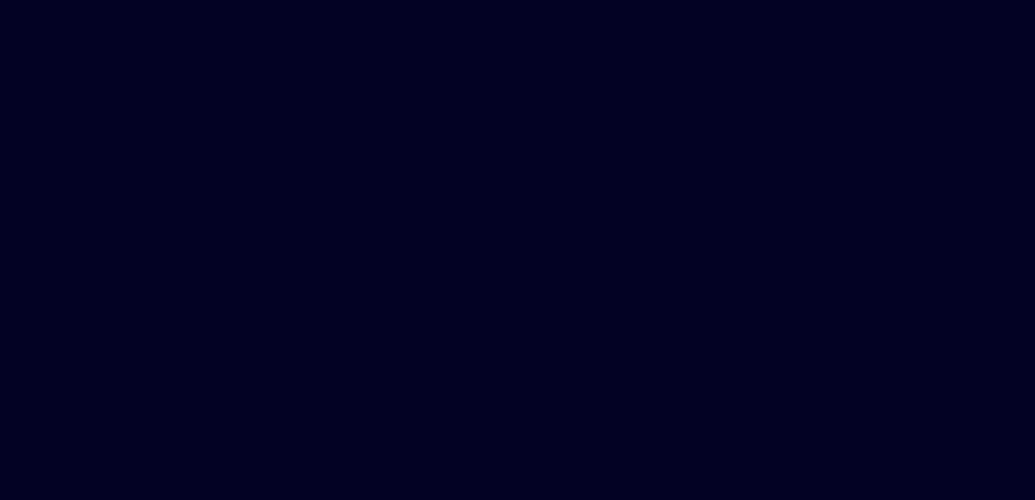
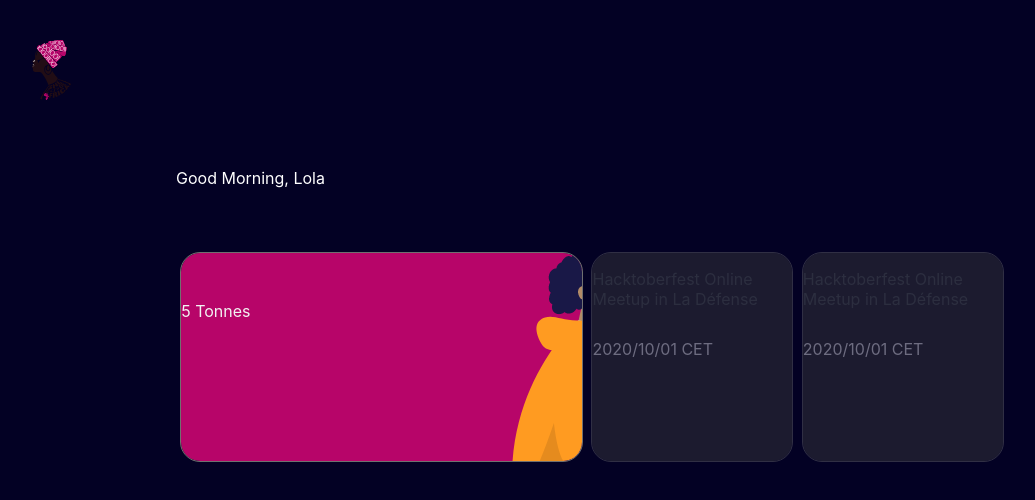
Before and after one commit to she-code-africa/WOSCA-FE, a React (Create React App) app: page /dashboard in a window 1280 px wide. Shown: the top 500 px of the page, without its empty margins (48-1083 px from the left). Built offline with nearby package versions, Linux system fonts and the light colour scheme.

Commit message:
Dashboard

```diff
--- a/src/App.js
+++ b/src/App.js
@@ -1,7 +1,7 @@
 import logo from './logo.svg';
 import '../src/styles/app.scss';
 import { BrowserRouter, Route, Switch } from "react-router-dom";
-import AuthPage from '../src/views/Auth/AuthPage';
+import Dashboard from '../src/views/Dashboard/Dashboard';
 import LoginForm from "./views/Auth/LoginForm";
 import SignUpForm from "./views/Auth/SignUpForm";
 
@@ -17,7 +17,10 @@ function App() {
       path="/signin"
       name="LoginForm"
       component={LoginForm}/>
-
+      <Route exact
+      path ="/dashboard"
+      component={Dashboard}
+      />
     </Switch>
     </BrowserRouter>
   );
--- a/src/components/Card.jsx
+++ b/src/components/Card.jsx
@@ -1,28 +1,24 @@
 import React from "react";
-import { makeStyles } from "@material-ui/core/styles";
 
 export function Card({ title, icon, subtitle, details }) {
-  const classes = useStyles();
 
   return (
     <div class="card-box">
       <div class="card-title tr">
         <p class="lx-s">Hacktoberfest Online Meetup in La Défense</p>
       </div>
-      <p class="lm">La Défense, France</p>
-      <hr />
       <p class="ts">2020/10/01 CET</p>
     </div>
   );
 }
 
-// export function SmallCard({ title }) {
-//   return (
-//     <div class="card-box-sm">
-//       <div class="card-title tr">
-//         <p class="lx-s"> {title}</p>
-//       </div>
-//       <p class="lm">5 Tonnes</p>
-//     </div>
-//   );
-// }
+export function BigCard({ title }) {
+  return (
+    <div class="card-box-lg">
+      <div class="card-title tr">
+        <p class="lx-s"> {title}</p>
+      </div>
+      <p class="lm">5 Tonnes</p>
+    </div>
+  );
+}
--- /dev/null
+++ b/src/styles/components/_card.scss
@@ -0,0 +1,66 @@
+.card-box{
+    height: 208px;
+    width: 200px;
+    border: 1px solid #707070;
+    border-radius: 20px;
+    background: #3F3F3F 0% 0% no-repeat padding-box;
+    opacity: 0.42;
+    // margin-right: 8px;
+    .card-title{
+        display: flex;
+        flex-direction: row;
+        justify-content: space-between;
+
+        p{
+            color: $color-label;
+        }
+
+        .icon-cardbox{
+            fill: $color-secondary;
+            height: 2.4rem;
+        }
+
+    };
+
+    p{
+        margin-bottom: .9rem;
+    }
+
+    hr{
+        margin-bottom: 2rem;
+    }
+}
+
+.card-box-lg{
+    height: 9.5rem;
+    background: transparent url('../../assets/images/Mask-Group-9.png') 0% 0% no-repeat padding-box;
+    background-color: #B70569;
+    color: #F2F2F2;
+    height: 208px;
+    width: 401px;
+    margin-bottom: 9px;
+    border: 1px solid #707070;
+    border-radius: 20px;
+    .card-title{
+        display: flex;
+        flex-direction: row;
+        justify-content: space-between;
+
+        p{
+            color: $color-label;
+        }
+    }
+}
+
+
+
+@media screen and (min-width: 1500px) {
+    .card-box {
+      justify-content: none;
+      margin-right: 5px;
+    }
+    .card-box-sm {
+
+        justify-content: none;
+    }
+  }
--- a/src/styles/components/_index.scss
+++ b/src/styles/components/_index.scss
@@ -1,2 +1,3 @@
 @import "./textinput";
-@import "./button"
+@import "./button";
+@import "./card";
--- /dev/null
+++ b/src/styles/views/_dashboard.scss
@@ -0,0 +1,30 @@
+.dashboard{
+    margin: 2.5em 5em;
+}
+
+.contribution-cards{
+    display: flex;
+    justify-content: space-around;
+    margin-top: 4em;
+}
+
+
+@media (min-width: 60em) {
+    .dashboard-body{
+        align-items: center;
+        margin: 2em 5em;
+        padding: 1em 4em
+        // margin-top: 4em;
+
+        // justify-content: center;
+    }
+
+    .text-box{
+        flex: 1;
+        margin-right: 10em;
+    }
+
+    .forms{
+        flex: 1
+    }
+}
--- a/src/styles/views/_index.scss
+++ b/src/styles/views/_index.scss
@@ -1,2 +1,3 @@
 @import "./auth";
-@import "./form"
+@import "./form";
+@import "./dashboard";
--- /dev/null
+++ b/src/views/Dashboard/Dashboard.jsx
@@ -0,0 +1,26 @@
+import React, { useState } from "react";
+import Logo from "../../assets/images/she-code-africa-logo.svg";
+import {Card, BigCard} from "../../components/Card"
+
+function Dashboard({  }) {
+    return (
+      <div className="dashboard">
+        <div className="">
+          <div className="logo-box">
+            <img src={Logo} alt="Logo" className="logo" />
+          </div>
+          <div className="dashboard-body">
+           <div className=""> <p>Good Morning, Lola</p></div>
+           <div className="contribution-cards">
+            <BigCard/>
+            <Card/>
+            <Card/>
+           </div>
+
+          </div>
+        </div>
+      </div>
+    );
+  }
+
+  export default Dashboard;
```
Also changed, not shown: src/assets/images/Mask-Group-9.png (added).
